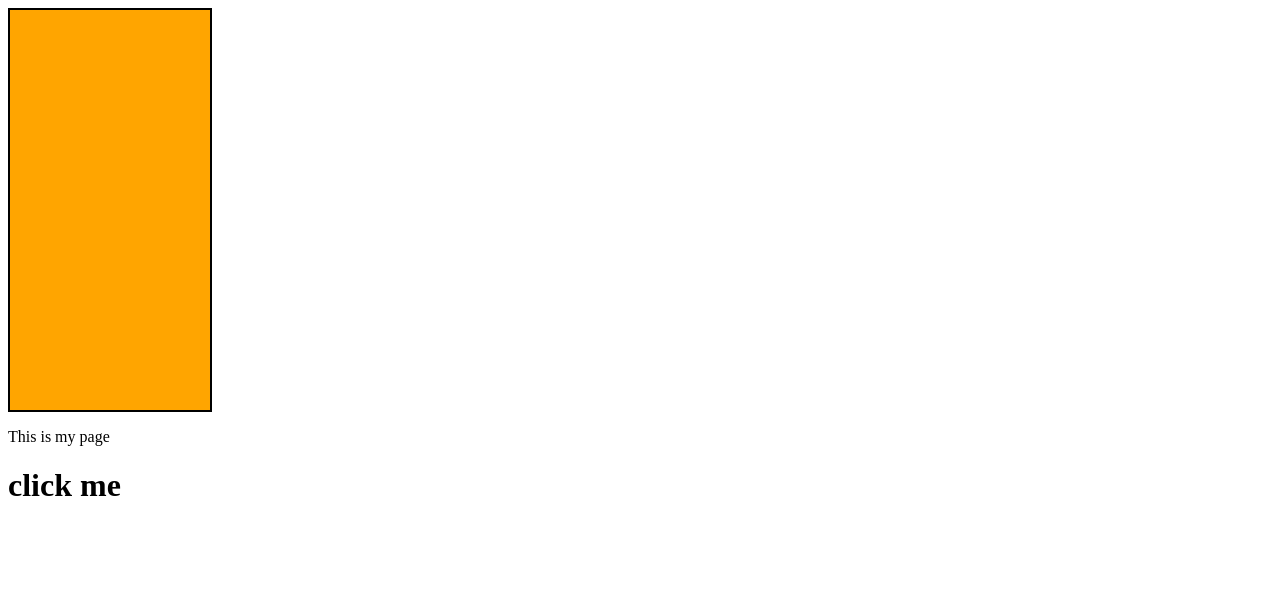
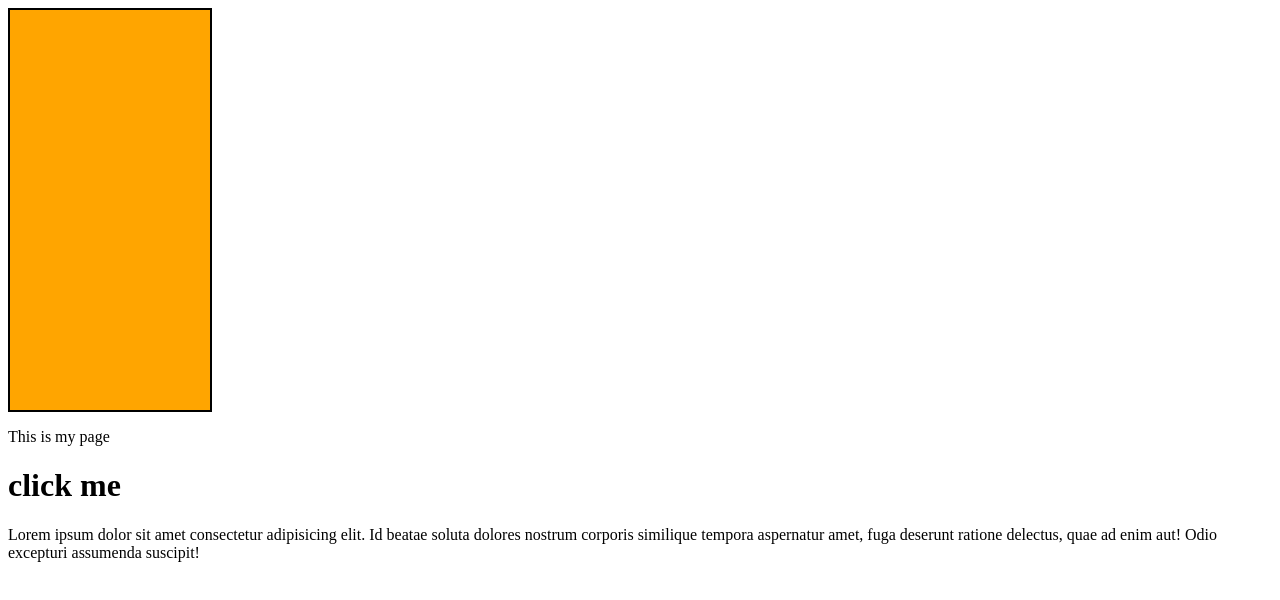
Before and after one commit to 0kalyani/dom, a plain HTML site: page index.html in a window 1280 px wide. Drawn offline with Linux system fonts and the light colour scheme.

Commit message:
second commit

```diff
--- a/index.html
+++ b/index.html
@@ -20,6 +20,7 @@
     </div>
     <p id="a2"></p>
     <h1 onclick="this.innerHtml">click me</h1>
+    <p>Lorem ipsum dolor sit amet consectetur adipisicing elit. Id beatae soluta dolores nostrum corporis similique tempora aspernatur amet, fuga deserunt ratione delectus, quae ad enim aut! Odio excepturi assumenda suscipit!</p>
     <script src="index.js"></script>
 </body>
 </html>
```
